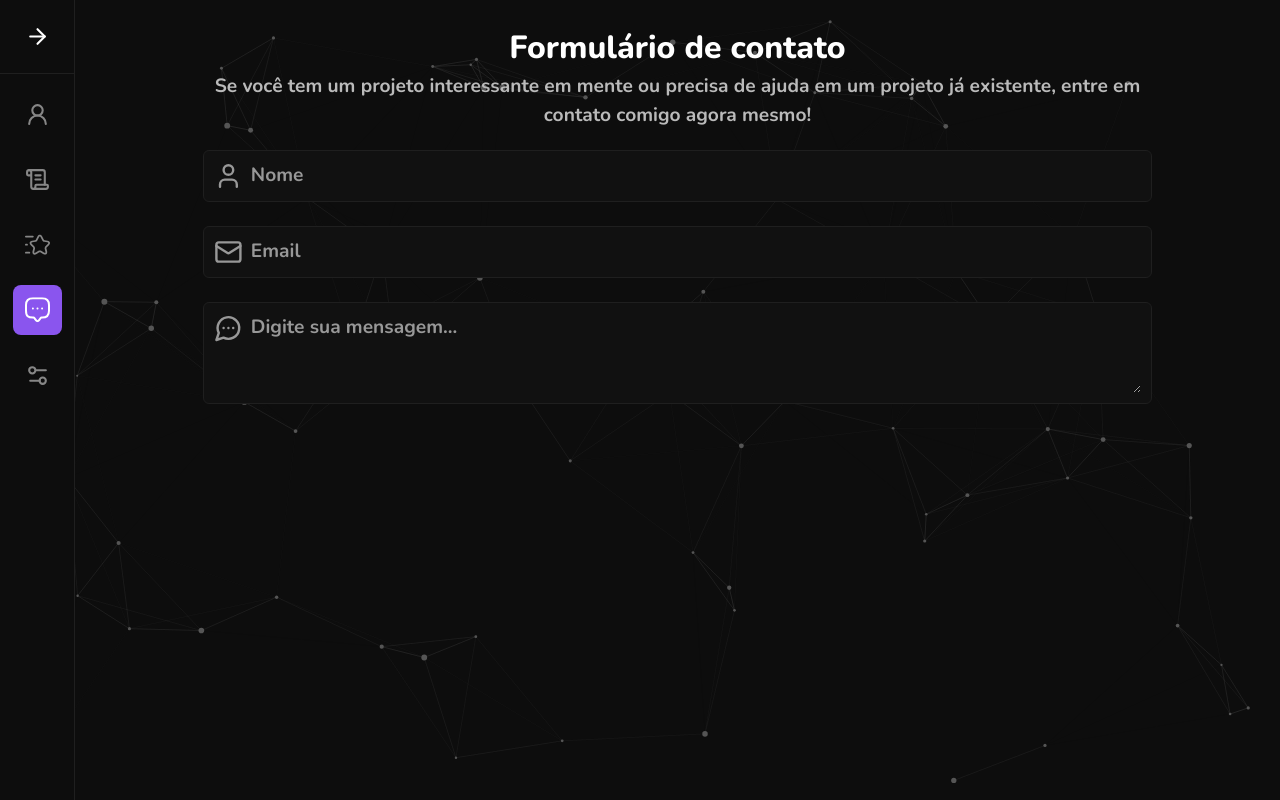
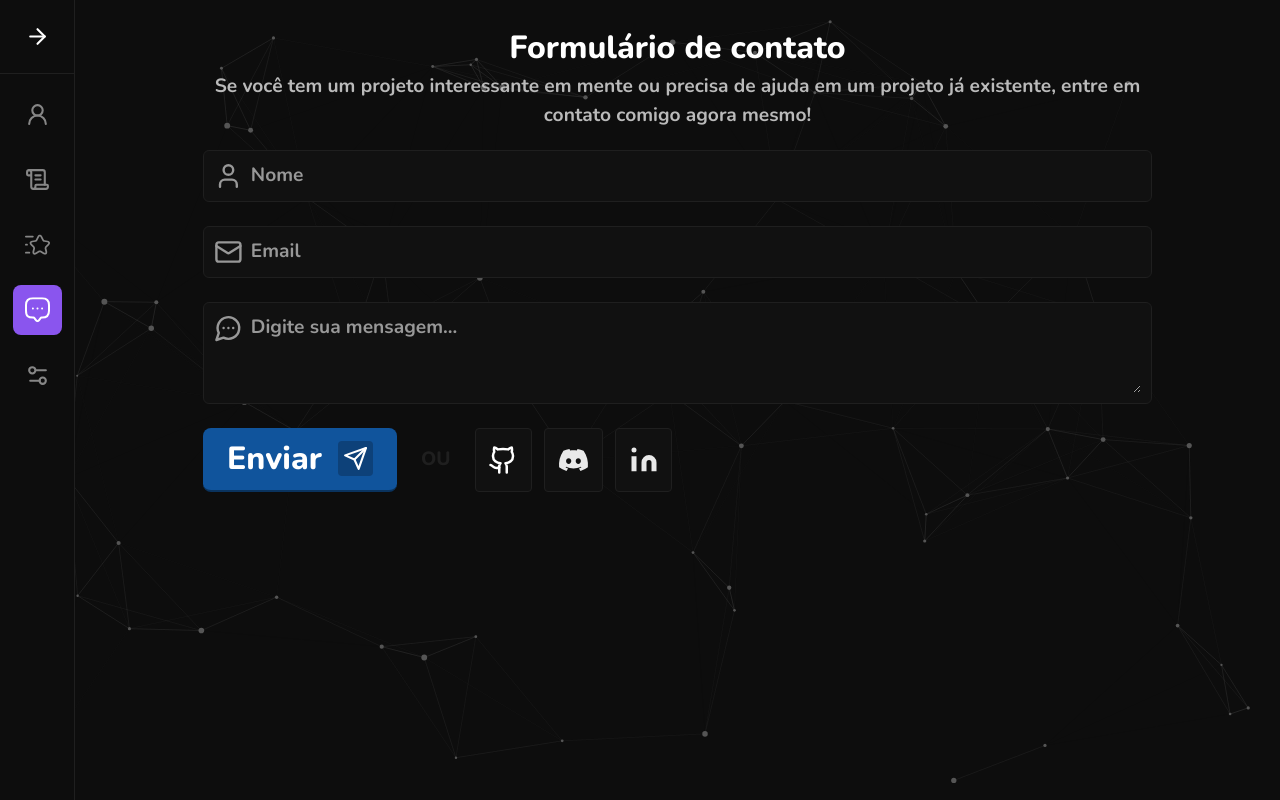
Before and after one commit to daviaxs/portfolio-v2, a Next.js app: page /app/contact in a window 1280 px wide. Built offline with nearby package versions, Linux system fonts and the light colour scheme.

Commit message:
feat: Add button and social media links to ContactPage

```diff
--- a/src/app/app/contact/page.tsx
+++ b/src/app/app/contact/page.tsx
@@ -1,7 +1,11 @@
-import { Mail, MessageCircleMore, User } from 'lucide-react'
+import { Github, Mail, MessageCircleMore, Send, User } from 'lucide-react'
 import { Title } from '../utils/components/Title'
 import { InputContact } from './utils/components/input-contact'
 import { TextareaContact } from './utils/components/textarea-contact'
+import { Button } from '../../../shared/components/button'
+import { ButtonSocialMedia } from '@/shared/components/button-social-media/ButtonSocialMedia'
+import { Discord } from '@/shared/assets/svgs/Discord'
+import { Linkedin } from '@/shared/assets/svgs/Linkedin'
 
 export default function ContactPage() {
   return (
@@ -46,6 +50,40 @@ export default function ContactPage() {
             required
           />
         </TextareaContact.Root>
+
+        <div className="flex items-center justify-start w-full gap-6">
+          <Button.Root type="submit">
+            <Button.Text>Enviar</Button.Text>
+            <Button.Icon color="blue">
+              <Send size={25} />
+            </Button.Icon>
+          </Button.Root>
+
+          <span className="font-extrabold text-[1.2rem] text-grey-500">OU</span>
+
+          <div className="flex items-center justify-center gap-3">
+            <ButtonSocialMedia
+              href="https://github.com/daviaxs"
+              variant="secondary"
+            >
+              <Github size={30} />
+            </ButtonSocialMedia>
+
+            <ButtonSocialMedia
+              href="https://discord.com/users/852904928166281248"
+              variant="secondary"
+            >
+              <Discord />
+            </ButtonSocialMedia>
+
+            <ButtonSocialMedia
+              href="https://www.linkedin.com/in/daviaxs/"
+              variant="secondary"
+            >
+              <Linkedin />
+            </ButtonSocialMedia>
+          </div>
+        </div>
       </form>
     </div>
   )
```
